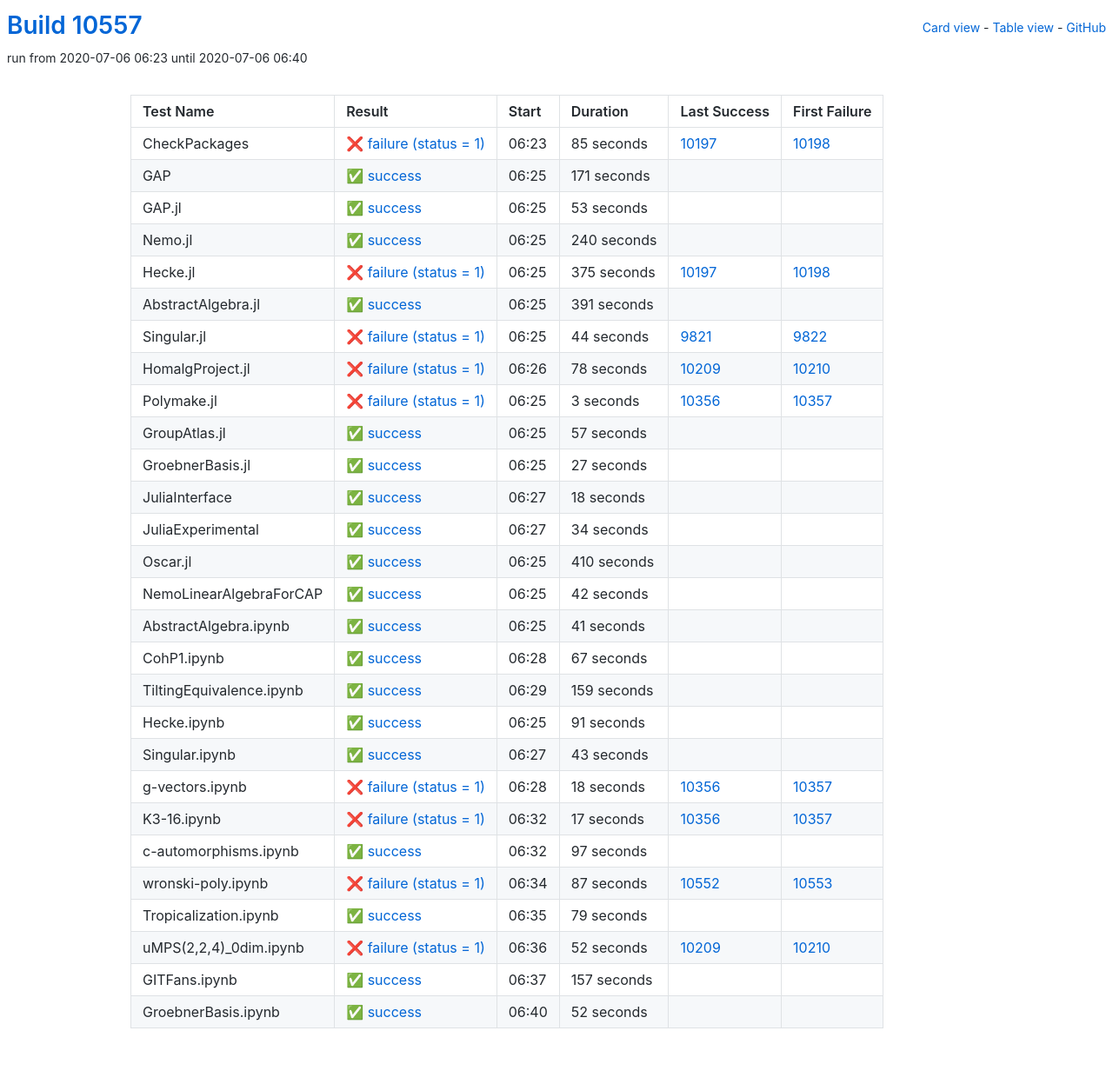
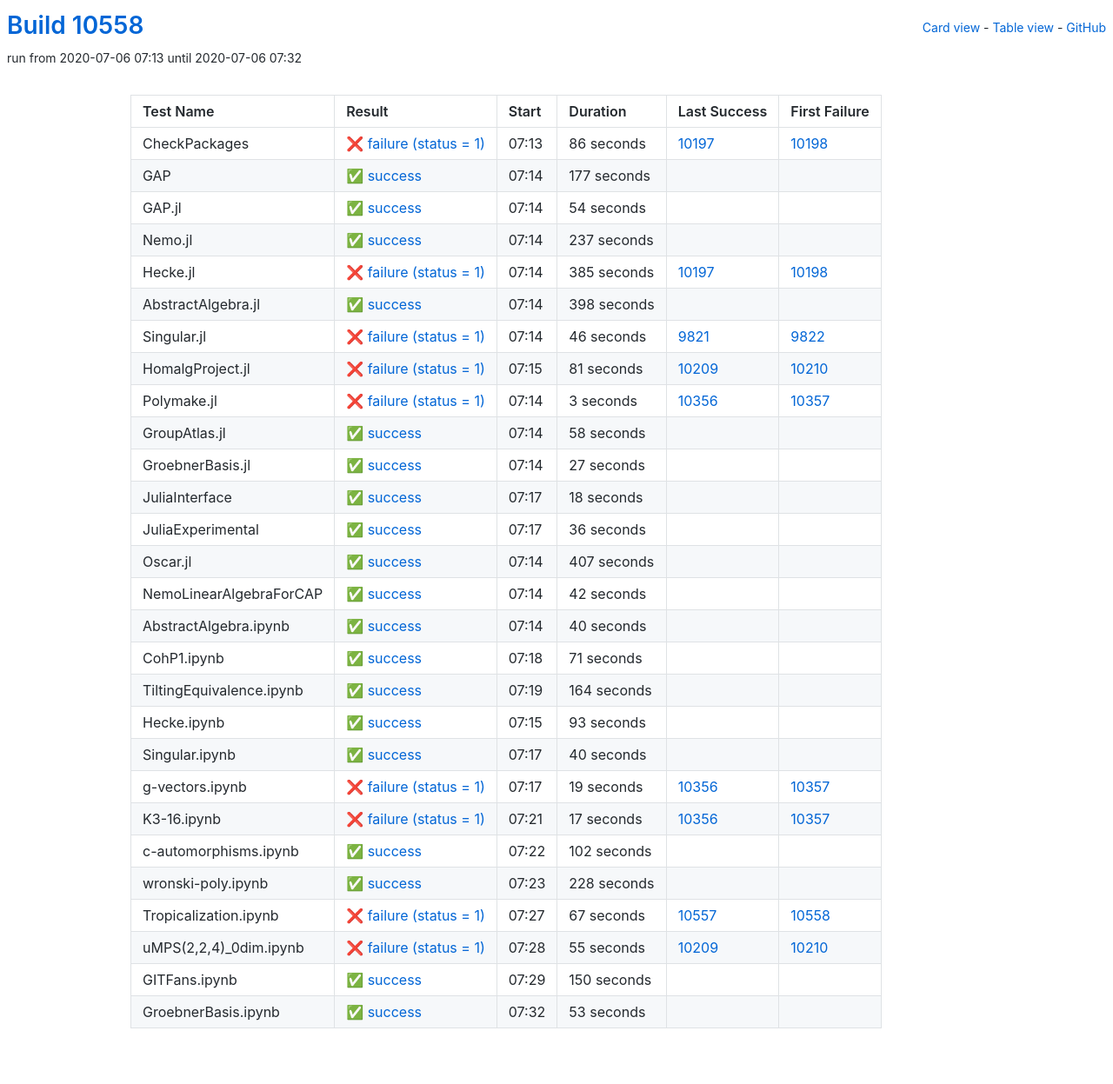
Before and after one commit to oscar-system/oscar-ci-status, a Jekyll site: the page built from table.html, in a window 1280 px wide. Shown: the whole page at 87% size. Built offline with Jekyll 4.4.1, drawn with Linux system fonts in a browser that asks for light colours.

Commit message:
Build #10558

```diff
--- a/_data/ci.yml
+++ b/_data/ci.yml
@@ -1,6 +1,6 @@
 ---
-build: 10557
-build_url: https://oscarci.mathematik.uni-kl.de/job/oscar/10557/
+build: 10558
+build_url: https://oscarci.mathematik.uni-kl.de/job/oscar/10558/
 job: oscar
 organization: oscar-system
 repo: oscar-ci-status
@@ -8,104 +8,104 @@
 tests:
 - name: CheckPackages
   id: checkpackages
-  log: https://oscarci.mathematik.uni-kl.de/job/oscar/10557/artifact/logs/build-10557/CheckPackages.log
-  start: 2020-07-06 06:23
+  log: https://oscarci.mathematik.uni-kl.de/job/oscar/10558/artifact/logs/build-10558/CheckPackages.log
+  start: 2020-07-06 07:13
   success: false
   exitcode: 1
   status: failure
-  duration: 85
+  duration: 86
   last_success: 10197
   last_success_url: https://oscarci.mathematik.uni-kl.de/job/oscar/10197/
   first_failure: 10198
   first_failure_url: https://oscarci.mathematik.uni-kl.de/job/oscar/10198/
 - name: GAP
   id: gap
-  log: https://oscarci.mathematik.uni-kl.de/job/oscar/10557/artifact/logs/build-10557/GAP.log
-  start: 2020-07-06 06:25
+  log: https://oscarci.mathematik.uni-kl.de/job/oscar/10558/artifact/logs/build-10558/GAP.log
+  start: 2020-07-06 07:14
   success: true
   exitcode: 0
   status: success
-  duration: 171
+  duration: 177
   last_success: false
   last_success_url:
   first_failure: false
   first_failure_url:
 - name: GAP.jl
   id: gap-jl
-  log: https://oscarci.mathematik.uni-kl.de/job/oscar/10557/artifact/logs/build-10557/GAP.jl.log
-  start: 2020-07-06 06:25
+  log: https://oscarci.mathematik.uni-kl.de/job/oscar/10558/artifact/logs/build-10558/GAP.jl.log
+  start: 2020-07-06 07:14
   success: true
   exitcode: 0
   status: success
-  duration: 53
+  duration: 54
   last_success: false
   last_success_url:
   first_failure: false
   first_failure_url:
 - name: Nemo.jl
   id: nemo-jl
-  log: https://oscarci.mathematik.uni-kl.de/job/oscar/10557/artifact/logs/build-10557/Nemo.jl.log
-  start: 2020-07-06 06:25
+  log: https://oscarci.mathematik.uni-kl.de/job/oscar/10558/artifact/logs/build-10558/Nemo.jl.log
+  start: 2020-07-06 07:14
   success: true
   exitcode: 0
   status: success
-  duration: 240
+  duration: 237
   last_success: false
   last_success_url:
   first_failure: false
   first_failure_url:
 - name: Hecke.jl
   id: hecke-jl
-  log: https://oscarci.mathematik.uni-kl.de/job/oscar/10557/artifact/logs/build-10557/Hecke.jl.log
-  start: 2020-07-06 06:25
+  log: https://oscarci.mathematik.uni-kl.de/job/oscar/10558/artifact/logs/build-10558/Hecke.jl.log
+  start: 2020-07-06 07:14
   success: false
   exitcode: 1
   status: failure
-  duration: 375
+  duration: 385
   last_success: 10197
   last_success_url: https://oscarci.mathematik.uni-kl.de/job/oscar/10197/
   first_failure: 10198
   first_failure_url: https://oscarci.mathematik.uni-kl.de/job/oscar/10198/
 - name: AbstractAlgebra.jl
   id: abstractalgebra-jl
-  log: https://oscarci.mathematik.uni-kl.de/job/oscar/10557/artifact/logs/build-10557/AbstractAlgebra.jl.log
-  start: 2020-07-06 06:25
+  log: https://oscarci.mathematik.uni-kl.de/job/oscar/10558/artifact/logs/build-10558/AbstractAlgebra.jl.log
+  start: 2020-07-06 07:14
   success: true
   exitcode: 0
   status: success
-  duration: 391
+  duration: 398
   last_success: false
   last_success_url:
   first_failure: false
   first_failure_url:
 - name: Singular.jl
   id: singular-jl
-  log: https://oscarci.mathematik.uni-kl.de/job/oscar/10557/artifact/logs/build-10557/Singular.jl.log
-  start: 2020-07-06 06:25
+  log: https://oscarci.mathematik.uni-kl.de/job/oscar/10558/artifact/logs/build-10558/Singular.jl.log
+  start: 2020-07-06 07:14
   success: false
   exitcode: 1
   status: failure
-  duration: 44
+  duration: 46
   last_success: 9821
   last_success_url: https://oscarci.mathematik.uni-kl.de/job/oscar/9821/
   first_failure: 9822
   first_failure_url: https://oscarci.mathematik.uni-kl.de/job/oscar/9822/
 - name: HomalgProject.jl
   id: homalgproject-jl
-  log: https://oscarci.mathematik.uni-kl.de/job/oscar/10557/artifact/logs/build-10557/HomalgProject.jl.log
-  start: 2020-07-06 06:26
+  log: https://oscarci.mathematik.uni-kl.de/job/oscar/10558/artifact/logs/build-10558/HomalgProject.jl.log
+  start: 2020-07-06 07:15
   success: false
   exitcode: 1
   status: failure
-  duration: 78
+  duration: 81
   last_success: 10209
   last_success_url: https://oscarci.mathematik.uni-kl.de/job/oscar/10209/
   first_failure: 10210
   first_failure_url: https://oscarci.mathematik.uni-kl.de/job/oscar/10210/
 - name: Polymake.jl
   id: polymake-jl
-  log: https://oscarci.mathematik.uni-kl.de/job/oscar/10557/artifact/logs/build-10557/Polymake.jl.log
-  start: 2020-07-06 06:25
+  log: https://oscarci.mathematik.uni-kl.de/job/oscar/10558/artifact/logs/build-10558/Polymake.jl.log
+  start: 2020-07-06 07:14
   success: false
   exitcode: 1
   status: failure
@@ -116,20 +116,20 @@
   first_failure_url: https://oscarci.mathematik.uni-kl.de/job/oscar/10357/
 - name: GroupAtlas.jl
   id: groupatlas-jl
-  log: https://oscarci.mathematik.uni-kl.de/job/oscar/10557/artifact/logs/build-10557/GroupAtlas.jl.log
-  start: 2020-07-06 06:25
+  log: https://oscarci.mathematik.uni-kl.de/job/oscar/10558/artifact/logs/build-10558/GroupAtlas.jl.log
+  start: 2020-07-06 07:14
   success: true
   exitcode: 0
   status: success
-  duration: 57
+  duration: 58
   last_success: false
   last_success_url:
   first_failure: false
   first_failure_url:
 - name: GroebnerBasis.jl
   id: groebnerbasis-jl
-  log: https://oscarci.mathematik.uni-kl.de/job/oscar/10557/artifact/logs/build-10557/GroebnerBasis.jl.log
-  start: 2020-07-06 06:25
+  log: https://oscarci.mathematik.uni-kl.de/job/oscar/10558/artifact/logs/build-10558/GroebnerBasis.jl.log
+  start: 2020-07-06 07:14
   success: true
   exitcode: 0
   status: success
@@ -140,8 +140,8 @@
   first_failure_url:
 - name: JuliaInterface
   id: juliainterface
-  log: https://oscarci.mathematik.uni-kl.de/job/oscar/10557/artifact/logs/build-10557/JuliaInterface.log
-  start: 2020-07-06 06:27
+  log: https://oscarci.mathematik.uni-kl.de/job/oscar/10558/artifact/logs/build-10558/JuliaInterface.log
+  start: 2020-07-06 07:17
   success: true
   exitcode: 0
   status: success
@@ -152,32 +152,32 @@
   first_failure_url:
 - name: JuliaExperimental
   id: juliaexperimental
-  log: https://oscarci.mathematik.uni-kl.de/job/oscar/10557/artifact/logs/build-10557/JuliaExperimental.log
-  start: 2020-07-06 06:27
+  log: https://oscarci.mathematik.uni-kl.de/job/oscar/10558/artifact/logs/build-10558/JuliaExperimental.log
+  start: 2020-07-06 07:17
   success: true
   exitcode: 0
   status: success
-  duration: 34
+  duration: 36
   last_success: false
   last_success_url:
   first_failure: false
   first_failure_url:
 - name: Oscar.jl
   id: oscar-jl
-  log: https://oscarci.mathematik.uni-kl.de/job/oscar/10557/artifact/logs/build-10557/Oscar.jl.log
-  start: 2020-07-06 06:25
+  log: https://oscarci.mathematik.uni-kl.de/job/oscar/10558/artifact/logs/build-10558/Oscar.jl.log
+  start: 2020-07-06 07:14
   success: true
   exitcode: 0
   status: success
-  duration: 410
+  duration: 407
   last_success: false
   last_success_url:
   first_failure: false
   first_failure_url:
 - name: NemoLinearAlgebraForCAP
   id: nemolinearalgebraforcap
-  log: https://oscarci.mathematik.uni-kl.de/job/oscar/10557/artifact/logs/build-10557/NemoLinearAlgebraForCAP.log
-  start: 2020-07-06 06:25
+  log: https://oscarci.mathematik.uni-kl.de/job/oscar/10558/artifact/logs/build-10558/NemoLinearAlgebraForCAP.log
+  start: 2020-07-06 07:14
   success: true
   exitcode: 0
   status: success
@@ -188,80 +188,80 @@
   first_failure_url:
 - name: AbstractAlgebra.ipynb
   id: abstractalgebra-ipynb
-  log: https://oscarci.mathematik.uni-kl.de/job/oscar/10557/artifact/logs/build-10557/AbstractAlgebra.ipynb.log
-  start: 2020-07-06 06:25
+  log: https://oscarci.mathematik.uni-kl.de/job/oscar/10558/artifact/logs/build-10558/AbstractAlgebra.ipynb.log
+  start: 2020-07-06 07:14
   success: true
   exitcode: 0
   status: success
-  duration: 41
+  duration: 40
   last_success: false
   last_success_url:
   first_failure: false
   first_failure_url:
 - name: CohP1.ipynb
   id: cohp1-ipynb
-  log: https://oscarci.mathematik.uni-kl.de/job/oscar/10557/artifact/logs/build-10557/CohP1.ipynb.log
-  start: 2020-07-06 06:28
+  log: https://oscarci.mathematik.uni-kl.de/job/oscar/10558/artifact/logs/build-10558/CohP1.ipynb.log
+  start: 2020-07-06 07:18
   success: true
   exitcode: 0
   status: success
-  duration: 67
+  duration: 71
   last_success: false
   last_success_url:
   first_failure: false
   first_failure_url:
 - name: TiltingEquivalence.ipynb
   id: tiltingequivalence-ipynb
-  log: https://oscarci.mathematik.uni-kl.de/job/oscar/10557/artifact/logs/build-10557/TiltingEquivalence.ipynb.log
-  start: 2020-07-06 06:29
+  log: https://oscarci.mathematik.uni-kl.de/job/oscar/10558/artifact/logs/build-10558/TiltingEquivalence.ipynb.log
+  start: 2020-07-06 07:19
   success: true
   exitcode: 0
   status: success
-  duration: 159
+  duration: 164
   last_success: false
   last_success_url:
   first_failure: false
   first_failure_url:
 - name: Hecke.ipynb
   id: hecke-ipynb
-  log: https://oscarci.mathematik.uni-kl.de/job/oscar/10557/artifact/logs/build-10557/Hecke.ipynb.log
-  start: 2020-07-06 06:25
+  log: https://oscarci.mathematik.uni-kl.de/job/oscar/10558/artifact/logs/build-10558/Hecke.ipynb.log
+  start: 2020-07-06 07:15
   success: true
   exitcode: 0
   status: success
-  duration: 91
+  duration: 93
   last_success: false
   last_success_url:
   first_failure: false
   first_failure_url:
 - name: Singular.ipynb
   id: singular-ipynb
-  log: https://oscarci.mathematik.uni-kl.de/job/oscar/10557/artifact/logs/build-10557/Singular.ipynb.log
-  start: 2020-07-06 06:27
+  log: https://oscarci.mathematik.uni-kl.de/job/oscar/10558/artifact/logs/build-10558/Singular.ipynb.log
+  start: 2020-07-06 07:17
   success: true
   exitcode: 0
   status: success
-  duration: 43
+  duration: 40
   last_success: false
   last_success_url:
   first_failure: false
   first_failure_url:
 - name: g-vectors.ipynb
   id: g-vectors-ipynb
-  log: https://oscarci.mathematik.uni-kl.de/job/oscar/10557/artifact/logs/build-10557/g-vectors.ipynb.log
-  start: 2020-07-06 06:28
+  log: https://oscarci.mathematik.uni-kl.de/job/oscar/10558/artifact/logs/build-10558/g-vectors.ipynb.log
+  start: 2020-07-06 07:17
   success: false
   exitcode: 1
   status: failure
-  duration: 18
+  duration: 19
   last_success: 10356
   last_success_url: https://oscarci.mathematik.uni-kl.de/job/oscar/10356/
   first_failure: 10357
   first_failure_url: https://oscarci.mathematik.uni-kl.de/job/oscar/10357/
 - name: K3-16.ipynb
   id: k3-16-ipynb
-  log: https://oscarci.mathematik.uni-kl.de/job/oscar/10557/artifact/logs/build-10557/K3-16.ipynb.log
-  start: 2020-07-06 06:32
+  log: https://oscarci.mathematik.uni-kl.de/job/oscar/10558/artifact/logs/build-10558/K3-16.ipynb.log
+  start: 2020-07-06 07:21
   success: false
   exitcode: 1
   status: failure
@@ -272,72 +272,72 @@
   first_failure_url: https://oscarci.mathematik.uni-kl.de/job/oscar/10357/
 - name: c-automorphisms.ipynb
   id: c-automorphisms-ipynb
-  log: https://oscarci.mathematik.uni-kl.de/job/oscar/10557/artifact/logs/build-10557/c-automorphisms.ipynb.log
-  start: 2020-07-06 06:32
+  log: https://oscarci.mathematik.uni-kl.de/job/oscar/10558/artifact/logs/build-10558/c-automorphisms.ipynb.log
+  start: 2020-07-06 07:22
   success: true
   exitcode: 0
   status: success
-  duration: 97
+  duration: 102
   last_success: false
   last_success_url:
   first_failure: false
   first_failure_url:
 - name: wronski-poly.ipynb
   id: wronski-poly-ipynb
-  log: https://oscarci.mathematik.uni-kl.de/job/oscar/10557/artifact/logs/build-10557/wronski-poly.ipynb.log
-  start: 2020-07-06 06:34
-  success: false
-  exitcode: 1
-  status: failure
-  duration: 87
-  last_success: 10552
-  last_success_url: https://oscarci.mathematik.uni-kl.de/job/oscar/10552/
-  first_failure: 10553
-  first_failure_url: https://oscarci.mathematik.uni-kl.de/job/oscar/10553/
-- name: Tropicalization.ipynb
-  id: tropicalization-ipynb
-  log: https://oscarci.mathematik.uni-kl.de/job/oscar/10557/artifact/logs/build-10557/Tropicalization.ipynb.log
-  start: 2020-07-06 06:35
+  log: https://oscarci.mathematik.uni-kl.de/job/oscar/10558/artifact/logs/build-10558/wronski-poly.ipynb.log
+  start: 2020-07-06 07:23
   success: true
   exitcode: 0
   status: success
-  duration: 79
+  duration: 228
   last_success: false
   last_success_url:
   first_failure: false
   first_failure_url:
-- name: uMPS(2,2,4)_0dim.ipynb
-  id: umps-2-2-4-0dim-ipynb
-  log: https://oscarci.mathematik.uni-kl.de/job/oscar/10557/artifact/logs/build-10557/uMPS-2-2-4-_0dim.ipynb.log
-  start: 2020-07-06 06:36
+- name: Tropicalization.ipynb
+  id: tropicalization-ipynb
+  log: https://oscarci.mathematik.uni-kl.de/job/oscar/10558/artifact/logs/build-10558/Tropicalization.ipynb.log
+  start: 2020-07-06 07:27
   success: false
   exitcode: 1
   status: failure
-  duration: 52
+  duration: 67
+  last_success: 10557
+  last_success_url: https://oscarci.mathematik.uni-kl.de/job/oscar/10557/
+  first_failure: 10558
+  first_failure_url: https://oscarci.mathematik.uni-kl.de/job/oscar/10558/
+- name: uMPS(2,2,4)_0dim.ipynb
+  id: umps-2-2-4-0dim-ipynb
+  log: https://oscarci.mathematik.uni-kl.de/job/oscar/10558/artifact/logs/build-10558/uMPS-2-2-4-_0dim.ipynb.log
+  start: 2020-07-06 07:28
+  success: false
+  exitcode: 1
+  status: failure
+  duration: 55
   last_success: 10209
   last_success_url: https://oscarci.mathematik.uni-kl.de/job/oscar/10209/
   first_failure: 10210
   first_failure_url: https://oscarci.mathematik.uni-kl.de/job/oscar/10210/
 - name: GITFans.ipynb
   id: gitfans-ipynb
-  log: https://oscarci.mathematik.uni-kl.de/job/oscar/10557/artifact/logs/build-10557/GITFans.ipynb.log
-  start: 2020-07-06 06:37
+  log: https://oscarci.mathematik.uni-kl.de/job/oscar/10558/artifact/logs/build-10558/GITFans.ipynb.log
+  start: 2020-07-06 07:29
   success: true
   exitcode: 0
   status: success
-  duration: 157
+  duration: 150
   last_success: false
   last_success_url:
   first_failure: false
   first_failure_url:
 - name: GroebnerBasis.ipynb
   id: groebnerbasis-ipynb
-  log: https://oscarci.mathematik.uni-kl.de/job/oscar/10557/artifact/logs/build-10557/GroebnerBasis.ipynb.log
-  start: 2020-07-06 06:40
+  log: https://oscarci.mathematik.uni-kl.de/job/oscar/10558/artifact/logs/build-10558/GroebnerBasis.ipynb.log
+  start: 2020-07-06 07:32
   success: true
   exitcode: 0
   status: success
-  duration: 52
+  duration: 53
   last_success: false
   last_success_url:
   first_failure: false
```
Also changed, not shown: README.md.
